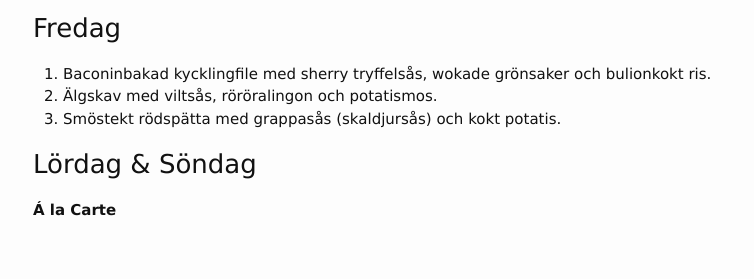
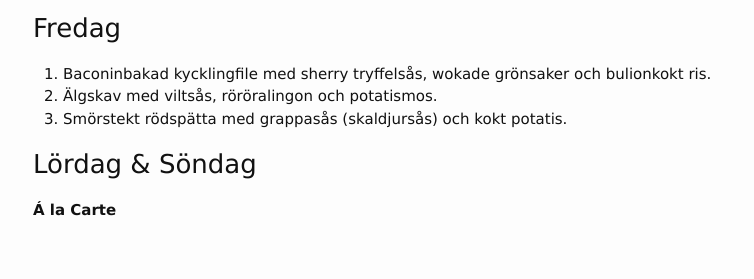
Before and after one commit to FarInn62/farinn62.github.io, a Jekyll site: the page built from lunch.md, in a window 1280 px wide. Shown: the part 692-971 px from the top of the page, without its empty margins (237-991 px from the left). Built offline with Jekyll 4.4.1, drawn with Linux system fonts in a browser that asks for light colours.

Commit message:
Update lunch.md

```diff
--- a/lunch.md
+++ b/lunch.md
@@ -36,7 +36,7 @@ Alla rätter: 80:- Take way: 60:-
 
 1. Baconinbakad kycklingfile med sherry tryffelsås, wokade grönsaker och bulionkokt ris.
 2. Älgskav med viltsås, röröralingon och potatismos.
-3. Smöstekt rödspätta med grappasås (skaldjursås) och kokt potatis.
+3. Smörstekt rödspätta med grappasås (skaldjursås) och kokt potatis.
 
 
 ### Lördag & Söndag
```
